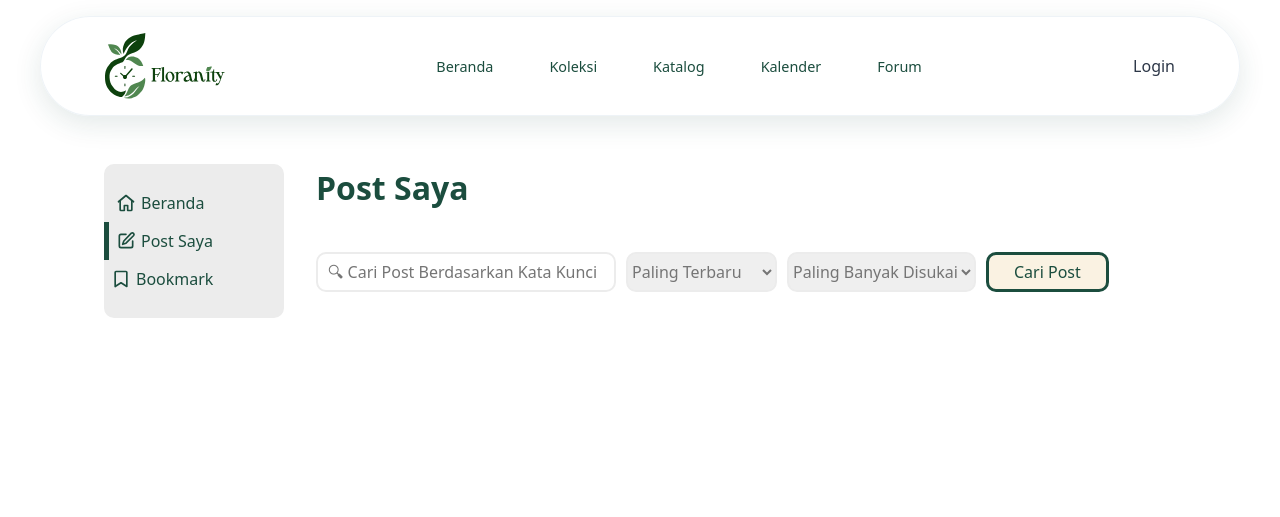
After one commit to pbp-kelompok-b3/Floranity, a Django app: page /forum/post_saya/ in a window 1280 px wide. The commit adds this page. Shown: the top 517 px of the page. Run offline with Django 5.2, Linux system fonts and the light colour scheme.

Commit message:
feat: Creating user created post and post organizing (edit & delete) page

```diff
--- a/forum/static/css/forum.css
+++ b/forum/static/css/forum.css
@@ -40,9 +40,9 @@ a {
 .button-type-2 {
     background-color: var(--color-cream);
     border-radius: 10px;
-    border-color: #5a7369;
+    border-color: var(--color-text-dark);
     border-style: solid;
-    border-width: 2px;
+    border-width: 3px;
 
     color: var(--color-text-dark);
 
@@ -103,7 +103,6 @@ a {
 }
 
 
-
 /*
 --------------------------------------------
 Pengaturan Styling untuk Halaman Depan Forum
@@ -130,6 +129,7 @@ Pengaturan Styling untuk Halaman Depan Forum
 #forum-search-btn {
     padding: 5px 25px;
     margin-left: 5px;
+    font-weight: 500;
     height: 40px;
 }
 
@@ -155,6 +155,65 @@ Pengaturan Styling untuk Halaman Depan Forum
 #post-container {
     height: 300vh;
 }
+
+
+/*
+------------------------------------------
+Pengaturan Styling untuk Halaman Post User
+------------------------------------------
+*/
+#search-user-post {
+    display: flex;
+    align-items: center;   /* semua elemen sejajar secara vertikal */
+    flex-wrap: wrap;       /* tetap turun ke bawah kalau layar sempit */
+    gap: 10px;
+    margin-top: 40px;      /* pindahan dari margin-top di input */
+}
+
+#search-user-post .search-post__input {
+    flex: 0 0 300px;       /* searchbar melebar mengisi sisa ruang */
+    min-width: 0;
+    height: 40px;
+    box-sizing: border-box;
+    padding-left: 10px;
+    border-color: var(--color-grey);
+    border-style: solid;
+    border-width: 2px;
+    border-radius: 10px;
+    margin-top: 0px;
+    margin-right: 0px;
+    transition: border-color 0.2s ease;
+}
+
+#search-user-post .search-post__input:focus {
+    outline: none;
+    border-color: var(--color-text-muted);
+}
+
+#search-user-post select {
+    height: 40px;
+    box-sizing: border-box;
+    border-color: var(--color-grey);
+    border-style: solid;
+    border-width: 2px;
+    border-radius: 10px;
+    color: #757575;
+    transition: border-color 0.2s ease;
+}
+
+#search-user-post select:focus {
+    outline: none;
+    border-color: var(--color-text-muted);
+}
+
+#search-user-post #forum-search-btn {
+    padding: 5px 25px;
+    height: 40px;
+    font-weight: 500;
+    justify-self: flex-end;
+    margin-left: 0;        /* jarak sudah diatur oleh gap */
+}
+
 
 /*
 ------------------------------------------------
--- a/forum/templates/forum/forum_page_base.html
+++ b/forum/templates/forum/forum_page_base.html
@@ -17,12 +17,14 @@
             </svg>
             <p>Beranda</p>
         </a>
-        <a class="user-post-page">
+        {% url 'forum:show_user_post' as show_user_post_url %}
+        <a  href="{{ show_user_post_url }}"
+            class="user-post-page {% if request.path == show_user_post_url %}nav-active{% else %}nav-inactive{% endif %}">
             <svg xmlns="http://www.w3.org/2000/svg" width="20" height="20" viewBox="0 0 24 24" fill="none" stroke="#1b4d3e" stroke-width="2" stroke-linecap="round" stroke-linejoin="round" aria-label="My Posts">
                 <path d="M12 4H6a2 2 0 0 0-2 2v12a2 2 0 0 0 2 2h12a2 2 0 0 0 2-2v-6"/>
                 <path d="M18.4 2.6a2 2 0 0 1 2.8 2.8L12 14.6 8 16l1.4-4 9-9.4Z"/>
             </svg>
-            <p>Post Anda</p>
+            <p>Post Saya</p>
         </a>
         <a class="bookmark-page">
             <svg xmlns="http://www.w3.org/2000/svg" width="20" height="20" viewBox="0 0 24 24" fill="none" stroke="#1b4d3e" stroke-width="2" stroke-linecap="round" stroke-linejoin="round" aria-label="Bookmark">
--- /dev/null
+++ b/forum/templates/forum/forum_page_user_post.html
@@ -0,0 +1,32 @@
+{% extends 'forum/forum_page_base.html' %}
+{% block forum-page-content %}
+<div class="forum-header">
+    <h1 class="page-title">Post Saya</h1>
+</div>
+<form class="search-post" id="search-user-post" hx-headers="{'X-CSRFToken' : '{{ csrf_token }}'}">
+    <input class="search-post__input"
+           type="search"
+           placeholder="🔍︎ Cari Post Berdasarkan Kata Kunci"
+           hx-post=""
+           hx-target="#post-container"
+           hx-swap="outerHTML"
+           hx-trigger="keyup changed delay:300ms, search">
+    <select name="recent_post" class="search-post__recent">
+        <option value="most_recent">Paling Terbaru</option>
+        <option value="oldest">Paling Terdahulu</option>
+    </select>
+    <select name="most_likes" class="search-post__likes">
+        <option value="most_likes">Paling Banyak Disukai</option>
+        <option value="least_likes">Paling Sedikit Disukai</option>
+    </select>
+    <button class="button button-type-2"
+            id="forum-search-btn"
+            type="submit"
+            hx-post=""
+            hx-target="#post-container"
+            hx-swap="outerHTML">
+            Cari Post
+    </button>
+</form>
+<div class="container" id="post-container"></div>
+{% endblock forum-page-content %}
--- a/forum/urls.py
+++ b/forum/urls.py
@@ -1,10 +1,11 @@
 from django.urls import path
-from forum.views import show_forum, edit_post, create_post
+from forum.views import show_forum, edit_post, create_post, show_user_post
 
 app_name = "forum"
 
 urlpatterns = [
     path("forum/", show_forum, name="show_forum"),
+    path("forum/post_saya/", show_user_post, name="show_user_post"),
     path("forum/create/", create_post, name="create_post"),
     path("forum/<uuid:post_id>/edit/", edit_post, name="edit_post")
 ]
--- a/forum/views.py
+++ b/forum/views.py
@@ -6,6 +6,9 @@ from forum.models import Post
 # Create your views here.
 def show_forum(request: HttpRequest):
     return render(request, 'forum/forum_page_home.html')
+
+def show_user_post(request: HttpRequest):
+    return render(request, 'forum/forum_page_user_post.html')
 
 def create_post(request: HttpRequest):
     form = PostForum(request.POST or None)
```
